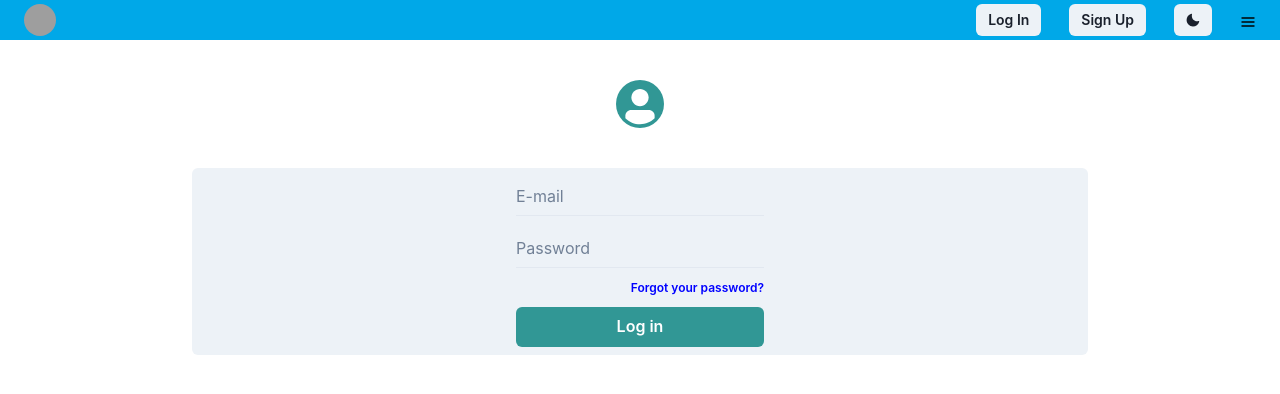
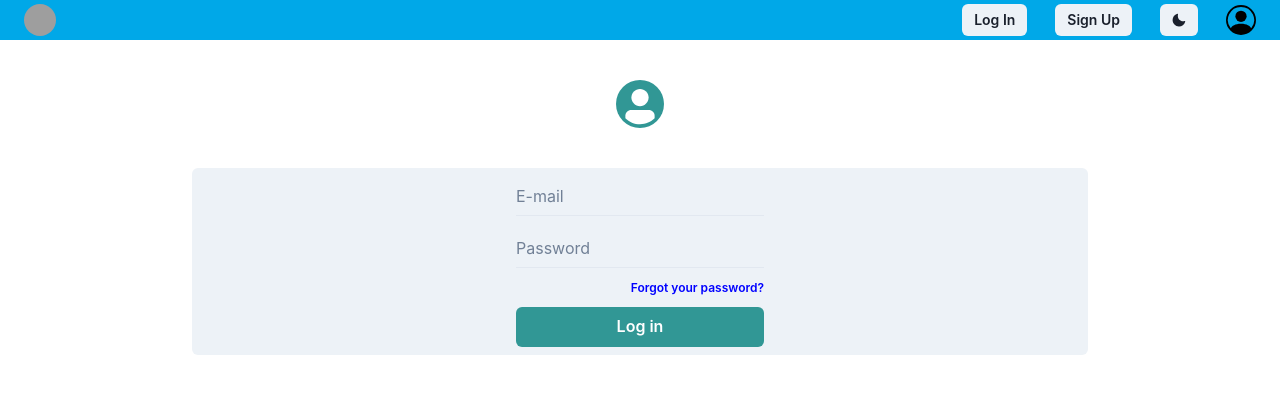
Before and after one commit to romerocam/cruce, a Next.js app: page /users/login in a window 1280 px wide. Shown: the top 394 px of the page. Built offline with nearby package versions, Linux system fonts and the light colour scheme; no server answers; grey boxes are pictures that could not be loaded.

Commit message:
NextAuth Implementation, not finished

```diff
--- a/pages/api/auth/[...nextauth].js
+++ b/pages/api/auth/[...nextauth].js
@@ -29,8 +29,8 @@ export default NextAuth({
     // },
 
     session: { // es un objeto donde especificamos como la sesion del usuario autentificado sera administrada
-        jwt: true,
-        //strategy: "jwt"
+        // jwt: true,
+        strategy: "jwt"
     },
     providers: [
         CredentialsProvider({
--- a/pages/users/login.jsx
+++ b/pages/users/login.jsx
@@ -2,14 +2,14 @@ import { Flex, Input, Button, Avatar, Stack } from "@chakra-ui/react";
 import React, { useState } from "react";
 import axios from "axios";
 import { useRouter } from "next/router";
-import { signIn, useSession, getSession } from 'next-auth/react';
+import { signIn, useSession, getSession } from "next-auth/react";
 //import { useSession } from 'next-auth/client'
 
 import Layout from "../../src/components/common/Layout/Layout";
 
 const UsersPage = () => {
   const { data: session, status } = useSession();
-  const loading = status === "loading"
+  const loading = status === "loading";
 
   //const session = await getSession({ req })
 
@@ -19,8 +19,8 @@ const UsersPage = () => {
     password: "",
   });
 
-  console.log("SESSION", session)
-  console.log("LOADING", loading)
+  console.log("SESSION", session);
+  console.log("LOADING", loading);
 
   const handleChange = (e) => {
     setCredentials({
@@ -31,16 +31,19 @@ const UsersPage = () => {
   const handleSubmit = async (e) => {
     e.preventDefault();
 
-    const loginResult = await signIn('credentials', {
-
-      redirect: false,                // para que no redirija a otra pagina cuando da error el login
+    const loginResult = await signIn("credentials", {
+      redirect: false, // para que no redirija a otra pagina cuando da error el login
 
       // le paso las credenciales al pedido (signIn)
       email: credentials.email,
       password: credentials.password,
     });
 
-    console.log("LOGIN_RESULT", loginResult)
+    console.log("LOGIN_RESULT", loginResult);
+
+    if (loginResult.ok) {
+      router.push("/users/profile-user");
+    }
 
     // console.log(credentials)
     // const response = await axios.post("/api/auth/login", credentials);
--- a/src/components/common/Header/Header.jsx
+++ b/src/components/common/Header/Header.jsx
@@ -16,15 +16,20 @@ import {
   useColorModeValue,
 } from "@chakra-ui/react";
 import { MoonIcon, SunIcon, HamburgerIcon } from "@chakra-ui/icons";
+import { BsPersonCircle } from "react-icons/bs";
 //next.js
 import { useRouter } from "next/router";
-
+import { useSession } from "next-auth/react";
 import axios from "axios";
 
 const Header = () => {
   const { colorMode, toggleColorMode } = useColorMode();
   const { isOpen, onOpen, onClose } = useDisclosure();
   const router = useRouter();
+  const { data: session, status } = useSession();
+  const loading = status === "loading";
+
+  console.log("Session in header", session);
 
   const logout = async () => {
     try {
@@ -50,6 +55,7 @@ const Header = () => {
 
           <Flex alignItems={"center"}>
             <Stack direction={"row"} spacing={7}>
+              {!session && (
                 <Button
                   size={"sm"}
                   onClick={() => {
@@ -58,6 +64,8 @@ const Header = () => {
                 >
                   Log In
                 </Button>
+              )}
+              {!session && (
                 <Button
                   size={"sm"}
                   onClick={() => {
@@ -66,6 +74,7 @@ const Header = () => {
                 >
                   Sign Up
                 </Button>
+              )}
               <Button onClick={toggleColorMode} size={"sm"}>
                 {colorMode === "light" ? <MoonIcon /> : <SunIcon />}
               </Button>
@@ -78,7 +87,8 @@ const Header = () => {
                   cursor={"pointer"}
                   minW={0}
                 >
-                  <HamburgerIcon color={"black"}></HamburgerIcon>
+                  {/* <HamburgerIcon color={"black"}></HamburgerIcon> */}
+                  <BsPersonCircle color="black" size="30px"/>
                 </MenuButton>
                 <MenuList alignItems={"center"}>
                   <br />
@@ -93,6 +103,7 @@ const Header = () => {
                   <br />
                   <Center>
                     <p>Username</p>
+                    {/* <p>{session.email}</p> */}
                   </Center>
                   <br />
                   <MenuDivider />
```
Lines whose indentation alone changed are shown as unchanged.
